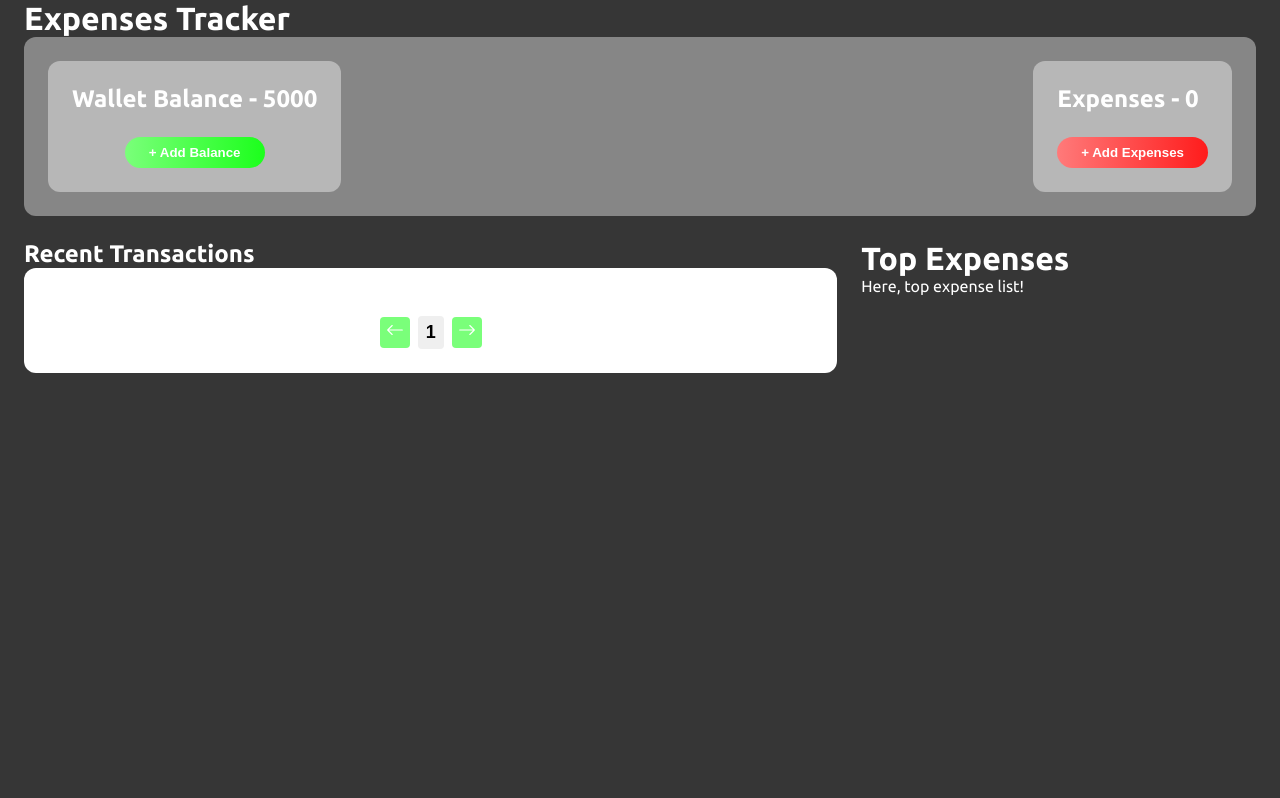
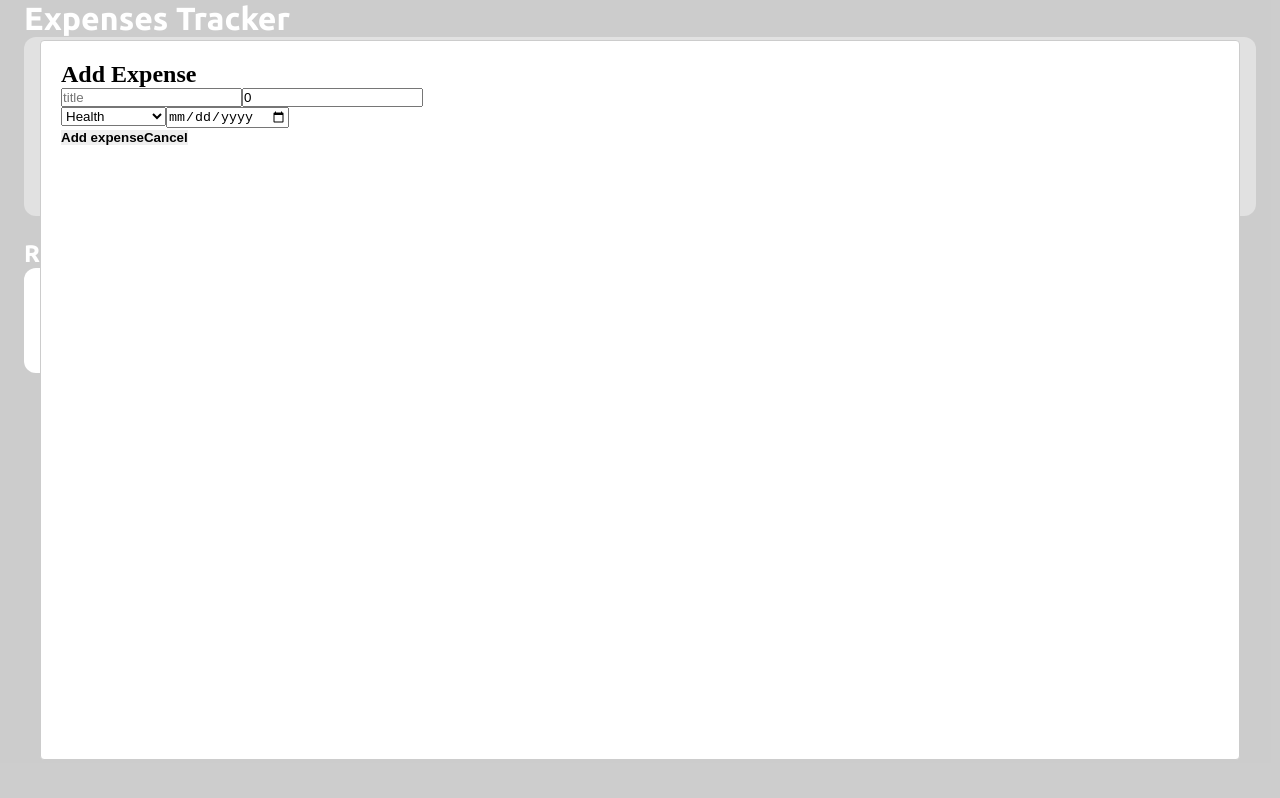
Before and after one commit to saurabhk79/expense-app, a React (Create React App) app: page / in a window 1280 px wide. Both pictures are taken after a click on the button "+ Add Expenses". Built offline with nearby package versions, Linux system fonts and the light colour scheme.

Commit message:
added the modal for the add expense

```diff
--- a/src/App.js
+++ b/src/App.js
@@ -3,10 +3,15 @@ import RecentsCard from "./Components/RecentsCard";
 import TopExpenses from "./Components/TopExpenses";
 import WalletCard from "./Components/WalletCard";
 
+import { useContext } from "react";
 import "./buttons.css";
 import "./App.css";
+import { Context } from "./context";
 
 const App = () => {
+  const context = useContext(Context)
+
+  console.log(context)
   return (
     <div className="App">
       <h1>Expenses Tracker</h1>
--- a/src/Components/ExpenseCard.js
+++ b/src/Components/ExpenseCard.js
@@ -1,14 +1,100 @@
-import React, { useContext } from "react";
+import React, { useContext, useState } from "react";
 import { Context } from "../context";
 
+import ReactModal  from "react-modal";
+
 const ExpenseCard = () => {
-  const {wallet} = useContext(Context);
+  const { wallet, update_modal_status, handle_expense } = useContext(Context);
+  const [formData, setFormData] = useState({
+    title: "",
+    price: 0,
+    category: "",
+    date: "",
+  });
+
+  const handleFormChange = (e) => {
+    setFormData((prevState) => ({
+      ...prevState,
+      [e.target.name]: e.target.value,
+    }));
+  };
+
+  const handleFormData = (e) => {
+    e.preventDefault();
+
+    const new_expense = { ...formData, id: Math.floor(Math.random() * 1000) };
+    handle_expense({ new_expense });
+
+    setFormData({
+      title: "",
+      price: 0,
+      category: "",
+      date: "",
+    });
+  };
+
   return (
     <div className="expense-card card">
       <h2>Expenses - {wallet.expense_amount}</h2>
       <div className="centered">
-        <button className="add-expense-button">+ Add Expenses</button>
+        <button
+          className="add-expense-button"
+          onClick={() => update_modal_status("add_expense_modal", true)}
+        >
+          + Add Expenses
+        </button>
       </div>
+
+      <ReactModal isOpen={wallet.modal_status.add_expense_modal} ariaHideApp={false}>
+        <h2>Add Expense</h2>
+        <form onSubmit={handleFormData}>
+          <input
+            type="text"
+            placeholder="title"
+            value={formData.title}
+            name="title"
+            onChange={handleFormChange}
+          />
+          <input
+            type="text"
+            placeholder="price"
+            value={formData.price}
+            name="price"
+            onChange={handleFormChange}
+          />
+
+          <br />
+
+          <select name="category" onChange={handleFormChange}>
+            <option value="" disabled defaultChecked>
+              Category
+            </option>
+            {Object.keys(wallet.category).map((cat) => (
+              <option key={cat} value={cat}>
+                {cat}
+              </option>
+            ))}
+          </select>
+          <input
+            type="date"
+            value={formData.date}
+            name="date"
+            onChange={handleFormChange}
+          />
+
+          <br />
+
+          <button type="submit">Add expense</button>
+          <button
+            type="button"
+            onClick={() =>
+              update_modal_status("add_expense_modal", false)
+            }
+          >
+            Cancel
+          </button>
+        </form>
+      </ReactModal>
     </div>
   );
 };
--- a/src/context.js
+++ b/src/context.js
@@ -1,4 +1,12 @@
 import React, { createContext, useState, useEffect } from "react";
+import {
+  MdEmojiTransportation,
+  MdOutlineLocalPizza,
+  MdOutlineHealthAndSafety,
+  MdOutlinePerson,
+} from "react-icons/md";
+import { PiCirclesFourLight, PiCheersLight } from "react-icons/pi";
+// import { GiJumpAcross } from "react-icons/gi";
 
 export const Context = createContext();
 
@@ -7,6 +15,18 @@ const ContextProvider = ({ children }) => {
     wallet_balance: 5000,
     expense_amount: 0,
     transactions: [],
+    modal_status: {
+      add_wallet_modal: false,
+      add_expense_modal: false,
+    },
+    category: {
+      Health: <MdOutlineHealthAndSafety />,
+      Vehicle: <MdEmojiTransportation />,
+      PersonalCare: <MdOutlinePerson />,
+      Entertainment: <PiCheersLight />,
+      Food: <MdOutlineLocalPizza />,
+      Misc: <PiCirclesFourLight />,
+    },
   });
 
   useEffect(() => {
@@ -20,16 +40,45 @@ const ContextProvider = ({ children }) => {
     setWallet({ ...wallet, wallet_balance: new_balance });
   };
 
-  const create_expense = (expense_obj) => {
+  const handle_expense = (expense_obj) => {
     setWallet((prevState) => ({
-      wallet_balance: prevState.wallet_balance - expense_obj.amount,
-      expense_amount: prevState.expense_amount + expense_obj.amount,
+      wallet_balance: prevState.wallet_balance - expense_obj.price,
+      expense_amount: prevState.expense_amount + expense_obj.price,
       transactions: [...prevState.transactions, expense_obj],
     }));
   };
 
+  const delete_expense = (id) => {
+    const del_expense = wallet.transactions.find((obj) => obj.id === id);
+    const new_expense_list = wallet.transactions.filter((obj) => obj.id !== id);
+
+    setWallet((prevState) => ({
+      wallet_balance: prevState.wallet_balance + del_expense.price,
+      expense_amount: prevState.expense_amount - del_expense.price,
+      transactions: new_expense_list,
+    }));
+  };
+
+  const update_modal_status = (modal, status) => {
+    setWallet((prevState) => ({
+      ...prevState,
+      modal_status: {
+        ...prevState.modal_status,
+        [modal]: status,
+      },
+    }));
+  };
+
   return (
-    <Context.Provider value={{ wallet, add_wallet_balance, create_expense }}>
+    <Context.Provider
+      value={{
+        wallet,
+        add_wallet_balance,
+        handle_expense,
+        update_modal_status,
+        delete_expense,
+      }}
+    >
       {children}
     </Context.Provider>
   );
```
